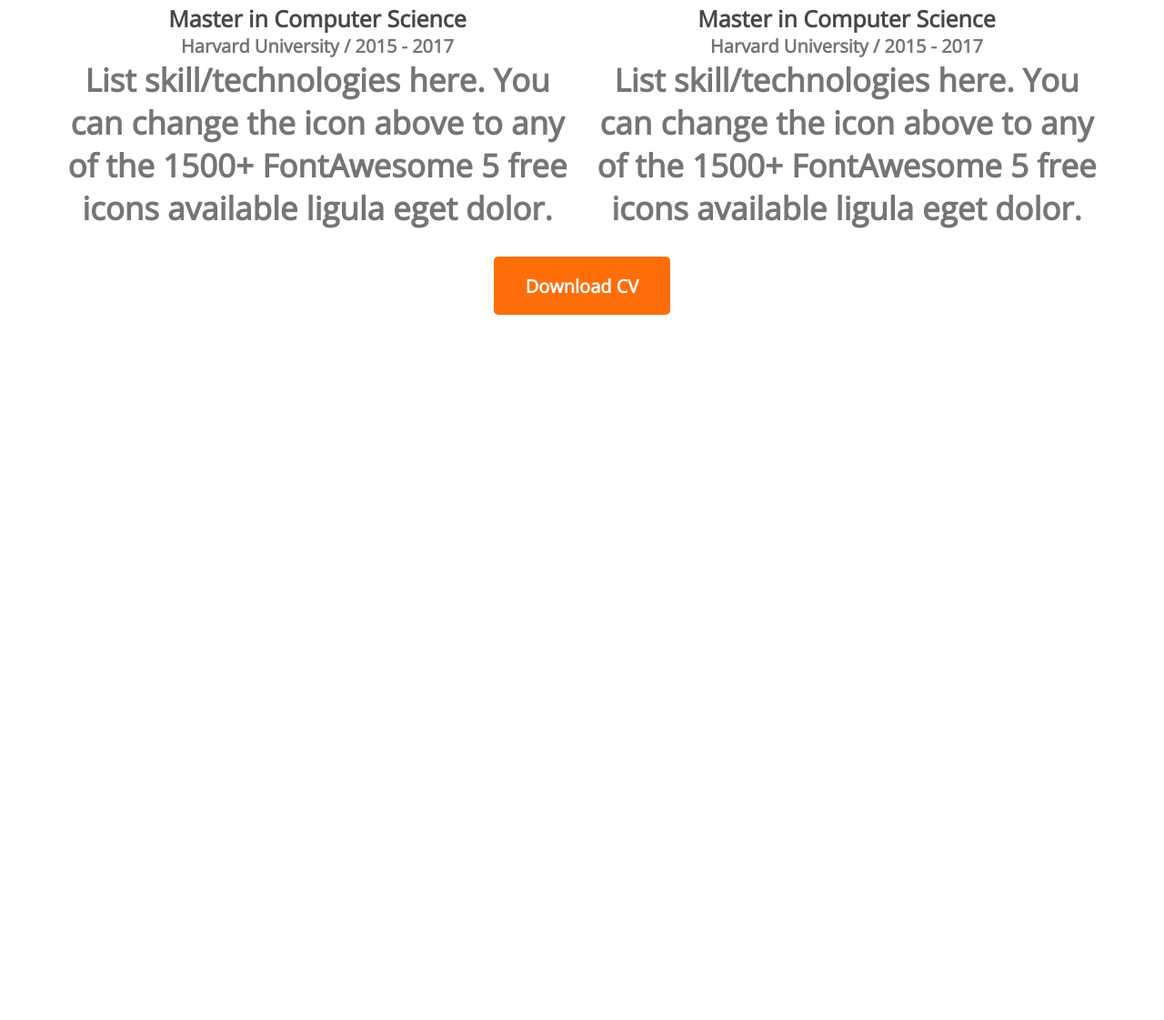
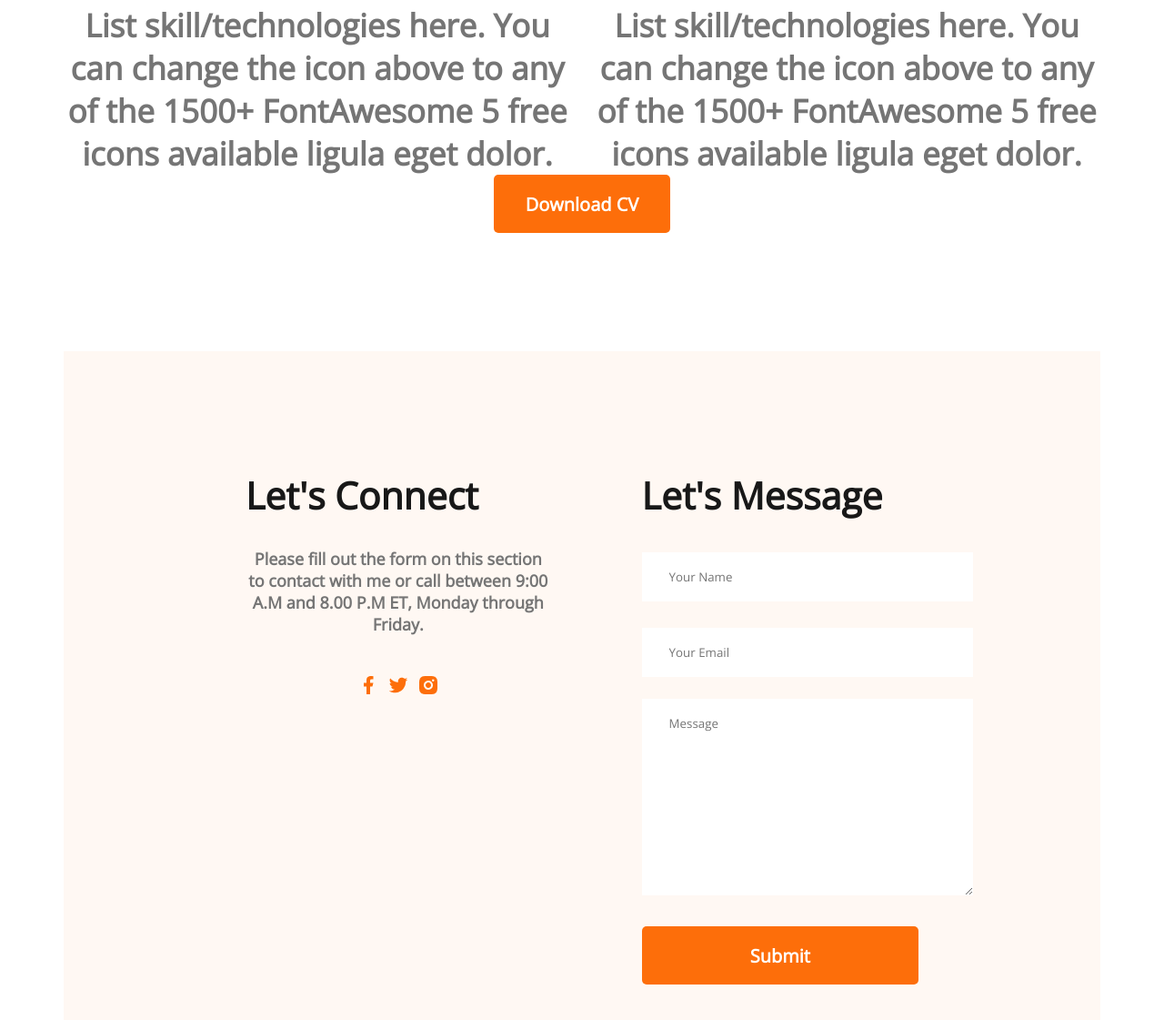
Before and after one commit to rahmanhas/developer-portfolio, a plain HTML site: page index.html in a window 1280 px wide. Shown: the part 3191-4312 px from the top of the page at 91% size. Before the commit the page ends 3537 px from the top, so only its background shows below. Drawn offline with nearby package versions, Linux system fonts and the light colour scheme.

Commit message:
connect & form

```diff
--- a/index.html
+++ b/index.html
@@ -134,7 +134,34 @@
                 <button class="btn">Download CV</button>
             </div>
         </section>
+        <section class="contract">
+            <div>
+                <h3 class="section-title">Let's Connect</h3>
+                <p class="section-description">Please fill out the form on this section to contact with me or call between 9:00 A.M and 8.00 P.M ET, Monday through Friday.
 
+                </p>
+                <a href="">
+                    <img src="/images/icons/facebook.png" alt=""> </a>
+                <a href="">
+                    <img src="/images/icons/twitter.png" alt="">
+                </a>
+                <a href="">
+                    <img src="/images/icons/insta.png" alt="">
+                </a>
+
+            </div>
+            <div>
+                <h3 class="section-title">Let's Message</h3>
+                <form action="">
+                    <input type="text" name="" id="" placeholder="Your Name">
+                    <input type="email" name="" id="" placeholder="Your Email">
+                    <textarea name="" id="" cols="30" rows="10" placeholder="Message"></textarea>
+                    <input type="Submit" value="Submit" class="btn">
+
+                </form>
+
+            </div>
+        </section>
     </main>
     <footer>
 
--- a/style/portfolio.css
+++ b/style/portfolio.css
@@ -165,19 +165,43 @@ section{
     font-weight: 700;
     font-size: 25px;
     color: #474747;
+    margin-bottom: 10px;
 
 }
 .resume .sub-title{
     color: #757575;
     font-weight: 600;
     font-size: 20px;
+    margin-bottom: 20px;
 }
 .resume .description{
     color: #757575;
 
 
 }
-.resume-item{
+.contract .section-title{
+    text-align: left;
+
+}
+.contract{
+    display: flex;
+    gap: 100px;
+    background: #FFF8F3;
+    padding: 130px 200px;
+}
+.contract input, textarea{
+    margin-bottom: 24px;
+    border: 0;
+    width: 100%;
+    padding: 18px 30px;
+}
+.contract a{
+    text-decoration: none;
+}
+
+
+
+resume-item{
     margin-top: 30px;
     margin-bottom: 30px;
-}
+}px
```
